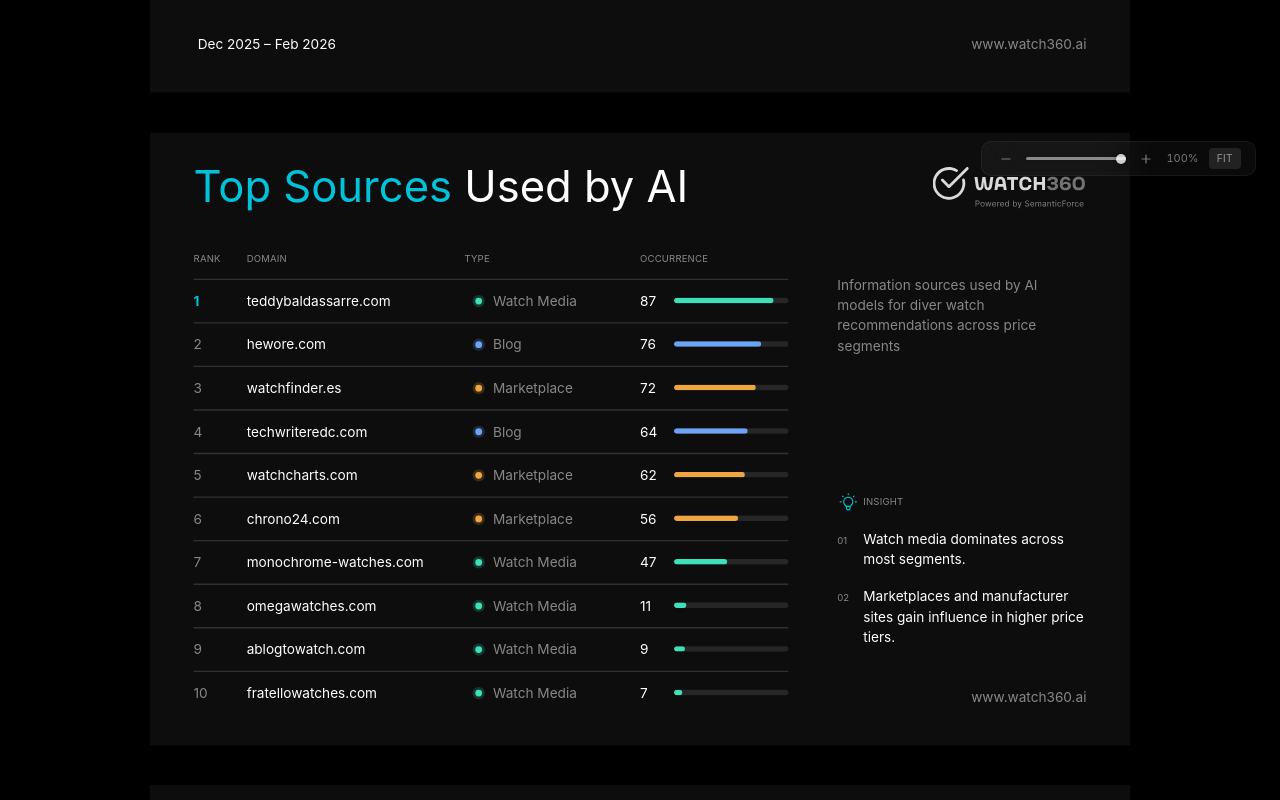
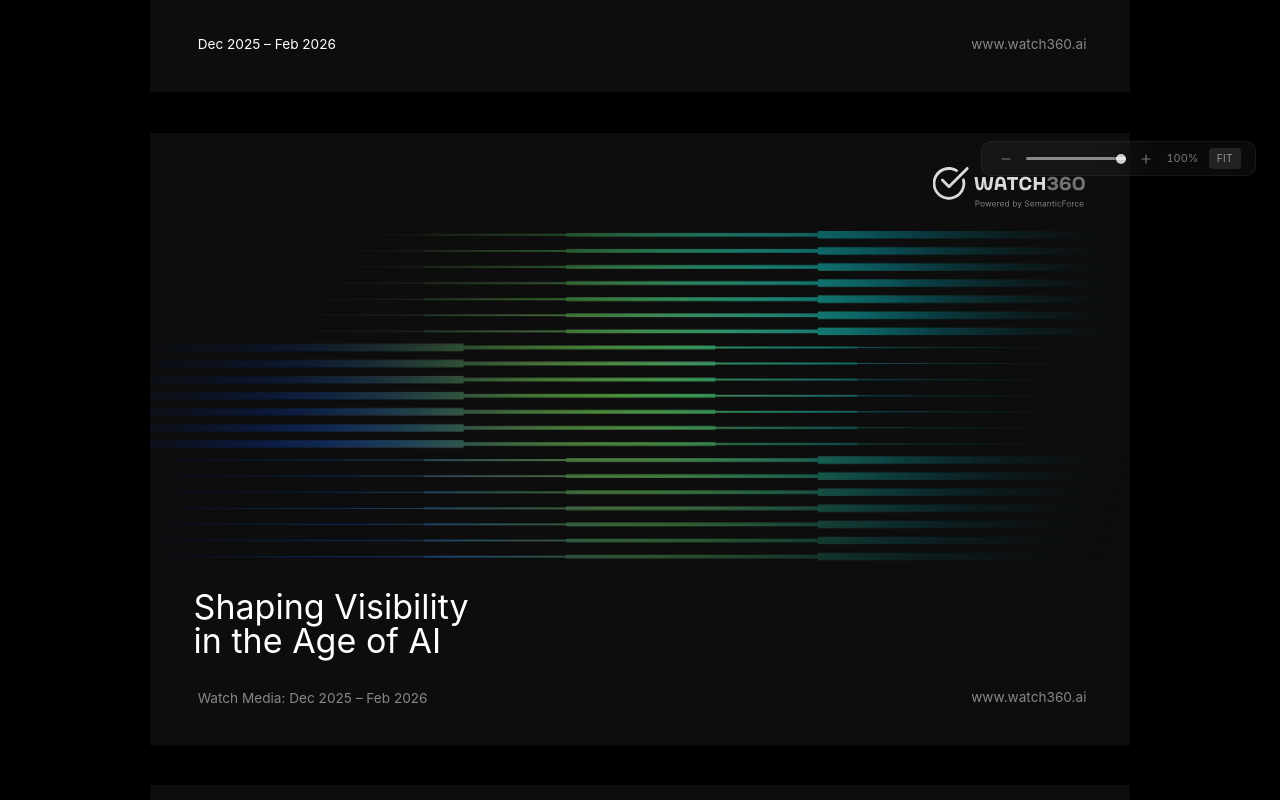
Before and after one commit to chife-mod/Watch360-PDF-Reports, a React (Vite) app: page / in a window 1280 px wide. Shown: the part 600-1400 px from the top of the page. Built offline with nearby package versions, Linux system fonts and the light colour scheme; a web font is replaced by a local one.

Commit message:
feat: SectionCoverSlide — 'Shaping Visibility in the Age of AI' (Figma 30-4507, slide 02)

```diff
--- a/src/App.tsx
+++ b/src/App.tsx
@@ -1,6 +1,7 @@
 import { useState, useEffect, useCallback } from 'react'
 import { Toolbar, type ReportVersion } from './app/Toolbar'
 import { CoverSlide } from './components/slides/CoverSlide'
+import { SectionCoverSlide } from './components/slides/SectionCoverSlide'
 import { TableSlide } from './components/slides/TableSlide'
 import { WatchReferencesSlide } from './components/slides/WatchReferencesSlide'
 import { QuoteSlide } from './components/slides/QuoteSlide'
@@ -95,7 +96,7 @@
     calcFitScale(window.innerWidth, window.innerHeight),
   )
   const [currentSlide, setCurrentSlide] = useState(0)
-  const totalSlides = 5
+  const totalSlides = 6
 
   useEffect(() => {
     const onResize = () =>
@@ -160,6 +161,16 @@
       </SlideWrapper>
 
       <SlideWrapper scale={scale} slideIndex={1}>
+        <SectionCoverSlide
+          titleLine1="Shaping Visibility"
+          titleLine2="in the Age of AI"
+          category="Watch Media"
+          period="Dec 2025 – Feb 2026"
+          website="www.watch360.ai"
+        />
+      </SlideWrapper>
+
+      <SlideWrapper scale={scale} slideIndex={2}>
         <TableSlide
           titleLines={['Top Sources ', 'Used by AI']}
           subtitle="Information sources used by AI models for diver watch recommendations across price segments"
@@ -169,15 +180,15 @@
         />
       </SlideWrapper>
 
-      <SlideWrapper scale={scale} slideIndex={2}>
+      <SlideWrapper scale={scale} slideIndex={3}>
         <WatchReferencesSlide
           watches={MOCK_WATCHES}
           footerRight="www.watch360.ai"
         />
       </SlideWrapper>
 
-      {/* Slide 04 — Quote 1 */}
-      <SlideWrapper scale={scale} slideIndex={3}>
+      {/* Slide 05 — Quote 1 */}
+      <SlideWrapper scale={scale} slideIndex={4}>
         <QuoteSlide
           quote="“AI doesn’t just recommend watches — it defines which brands exist in the consumer’s reality.”"
           author="ChatGPT"
@@ -186,8 +197,8 @@
         />
       </SlideWrapper>
 
-      {/* Slide 05 — Quote 2 */}
-      <SlideWrapper scale={scale} slideIndex={4}>
+      {/* Slide 06 — Quote 2 */}
+      <SlideWrapper scale={scale} slideIndex={5}>
         <QuoteSlide
           quote="“The watch that earns the most media attention is not always the one on the most wrists — it’s the one in the most conversations.”"
           author="Claude"
--- /dev/null
+++ b/src/components/slides/SectionCoverSlide.tsx
@@ -0,0 +1,108 @@
+import coverImage from '../../../assets/images/Cover_Image.webp'
+import { Header } from '../ui/Header'
+import { SlideFrame } from '../ui/SlideFrame'
+import { Footer } from '../ui/Footer'
+
+export interface SectionCoverSlideProps {
+  /** Первая строка заголовка. Пример: "Shaping Visibility" */
+  titleLine1: string
+  /** Вторая строка заголовка. Пример: "in the Age of AI" */
+  titleLine2: string
+  /** Категория. Пример: "Watch Media" */
+  category?: string
+  /** Период. Пример: "Dec 2025 - Feb 2026" */
+  period?: string
+  /** Правый футер — сайт. Пример: "www.watch360.ai" */
+  website?: string
+  /** URL для кликабельной ссылки. Пример: "https://watch360.ai" */
+  websiteUrl?: string
+}
+
+/**
+ * SectionCoverSlide — слайд-раздел внутри отчёта.
+ *
+ * Структура (720×450px):
+ *   - Header: логотип Watch360 top-right (top: 25, right: 32)
+ *   - Cover image: абстрактная иллюстрация (top: 72, h: 242, full width)
+ *   - Title: 25px Inter Regular, две строки, left: 32, top: calc(50%+111px) = 336
+ *   - Footer left: "Category: Period", 10px, opacity 50% (серый)
+ *   - Footer right: website, 10px, opacity 50%
+ *
+ * Figma: node 30-4507, file V8XA0PVaAjxvPbq24stJXk
+ */
+export function SectionCoverSlide({
+  titleLine1,
+  titleLine2,
+  category,
+  period,
+  website = 'www.watch360.ai',
+  websiteUrl = 'https://watch360.ai',
+}: SectionCoverSlideProps) {
+  const footerLeft =
+    category && period
+      ? `${category}: ${period}`
+      : category || period || undefined
+
+  return (
+    <SlideFrame>
+      <Header />
+
+      {/* Иллюстрация — по всей ширине, фиксированная высота */}
+      <img
+        src={coverImage}
+        alt=""
+        style={{
+          position: 'absolute',
+          top: 72,
+          left: 0,
+          width: 720,
+          height: 242,
+          objectFit: 'cover',
+          display: 'block',
+        }}
+      />
+
+      {/* Заголовок — 25px, две строки, top: 336 */}
+      <h1
+        style={{
+          position: 'absolute',
+          top: 336,
+          left: 32,
+          margin: 0,
+          fontFamily: 'Inter, sans-serif',
+          fontSize: 25,
+          fontWeight: 400,
+          color: 'white',
+          lineHeight: 1,
+          whiteSpace: 'nowrap',
+        }}
+      >
+        {titleLine1}
+        <br />
+        {titleLine2}
+      </h1>
+
+      {/* Footer left — серый (50% opacity) */}
+      {footerLeft && (
+        <span
+          style={{
+            position: 'absolute',
+            top: 408,
+            left: 35,
+            fontFamily: 'Inter, sans-serif',
+            fontSize: 10,
+            fontWeight: 400,
+            color: 'white',
+            opacity: 0.5,
+            whiteSpace: 'nowrap',
+          }}
+        >
+          {footerLeft}
+        </span>
+      )}
+
+      {/* Footer right — website */}
+      <Footer right={website} rightUrl={websiteUrl} />
+    </SlideFrame>
+  )
+}
```
